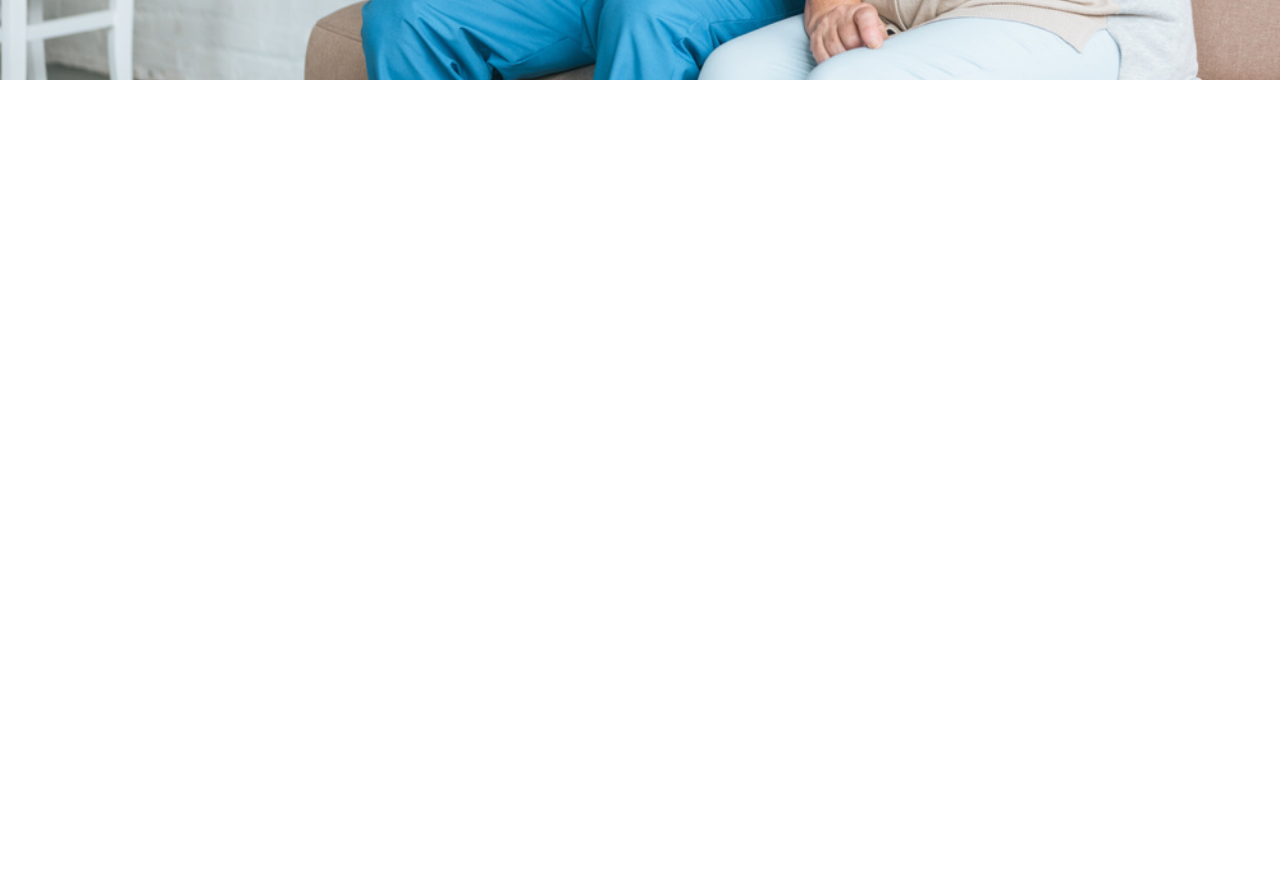
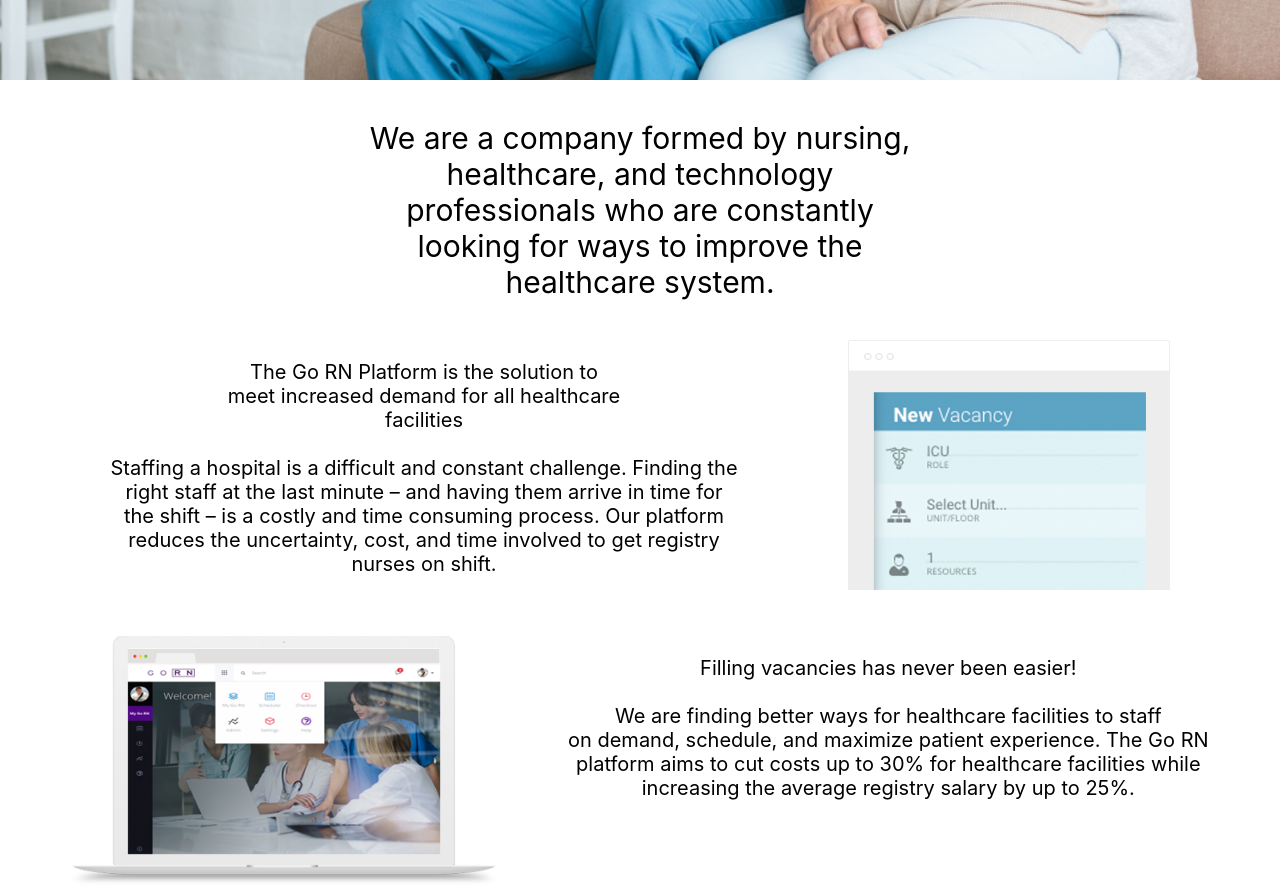
Before and after one commit to AGedgar/Nurse-Go, a React (Create React App) app: page / in a window 1280 px wide. Shown: the part 640-1526 px from the top of the page. Before the commit the page ends 800 px from the top, so only its background shows below. Built offline with nearby package versions, Linux system fonts and the light colour scheme.

Commit message:
Adding sections on index page

```diff
--- a/src/App.css
+++ b/src/App.css
@@ -49,3 +49,18 @@
   z-index: 2;
   margin-top: 11%;
 }
+
+.sections-center{
+  text-align: center;
+  font-size: 30px;
+  margin-top: 40px;
+}
+
+.sections-imgInfo{
+  display: flex;
+  justify-content: center;
+  justify-content: space-evenly;
+  text-align: center;
+  font-size: 20px;
+  margin-top: 40px;
+}
--- a/src/App.js
+++ b/src/App.js
@@ -3,6 +3,7 @@
 import Nav from "./Nav"
 import Landing from "./LandImage"
 import LandInfo from "./LandingInfo"
+import LandingSections from "./LandingSections"
 
 
 function App(){
@@ -11,6 +12,7 @@
       <Nav />
       <LandInfo />
       <Landing />
+      <LandingSections />
     </div>
   )
 }
--- /dev/null
+++ b/src/LandingSections.js
@@ -0,0 +1,31 @@
+import React from "react"
+import imgSection1Land from "./section1Landing.png"
+import imgSection2Land from "./section2Landing.png"
+
+function SectionsLand() {
+    return (
+        <div>
+
+            <section className="sections-center">
+                We are a company formed by nursing,<br /> healthcare, and technology<br /> professionals who are constantly<br /> looking for ways to improve the<br /> healthcare system.
+        </section>
+            <section className="sections-imgInfo">
+            <p>
+              The Go RN Platform is the solution to<br /> meet increased demand for all healthcare<br />facilities<br /><br />
+              Staffing a hospital is a difficult and constant challenge. Finding the<br /> right staff at the last minute – and having them arrive in time for<br /> the shift – is a costly and time consuming process. Our platform<br /> reduces the uncertainty, cost, and time involved to get registry<br /> nurses on shift.
+            </p>
+            <img src={imgSection1Land} alt="" height="250px"/>
+            </section>
+
+            <section className="sections-imgInfo">
+            <img src={imgSection2Land} alt="" height="250px"/>
+            <p>
+            Filling vacancies has never been easier!<br /> <br />
+            We are finding better ways for healthcare facilities to staff<br />  on demand, schedule, and maximize patient experience. The Go RN<br />  platform aims to cut costs up to 30% for healthcare facilities while<br />  increasing the average registry salary by up to 25%.
+             </p>
+            </section>
+        </div>
+    )
+}
+
+export default SectionsLand;
```
Also changed, not shown: src/section1Landing.png (added), src/section2Landing.png (added).
